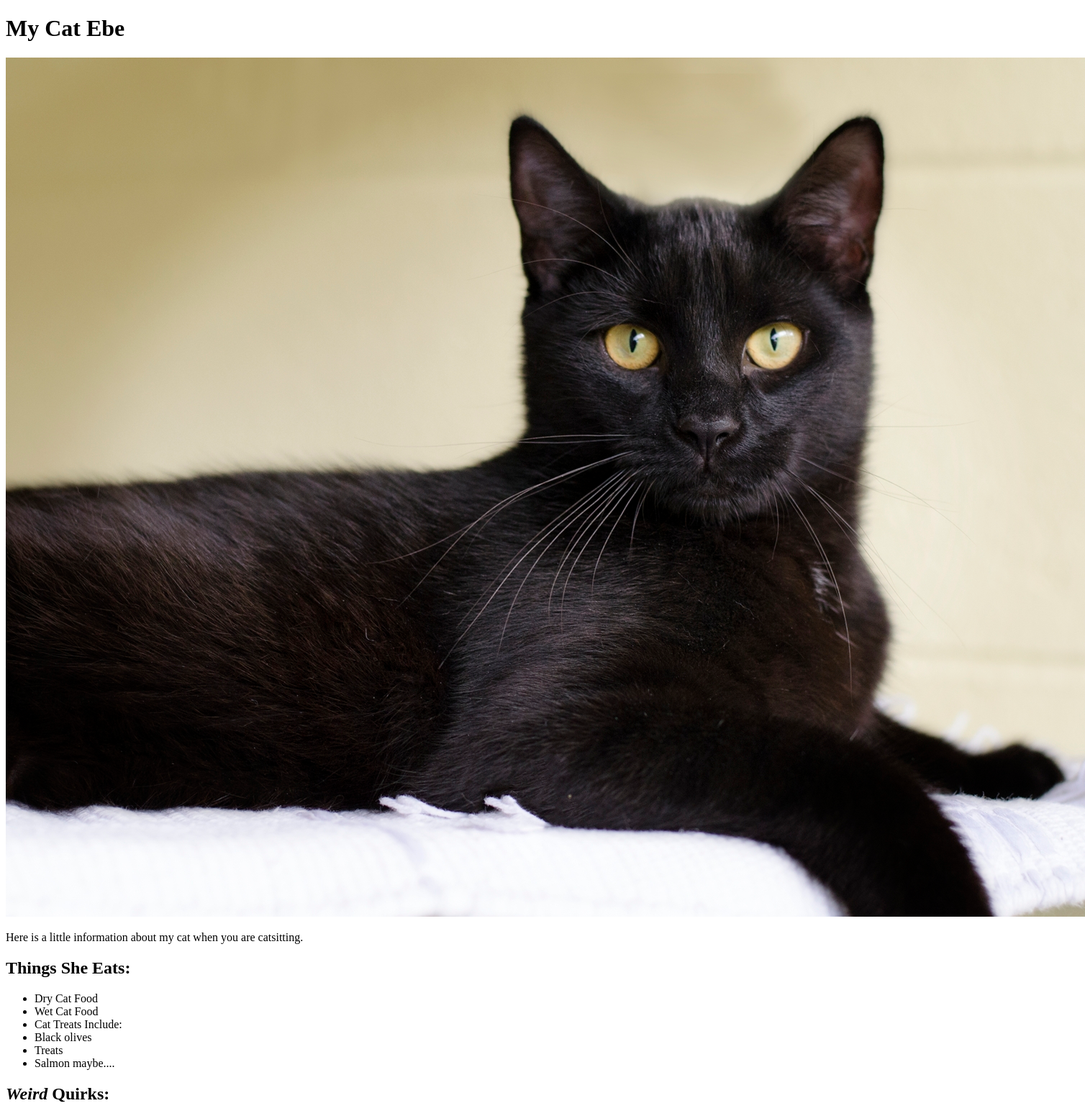
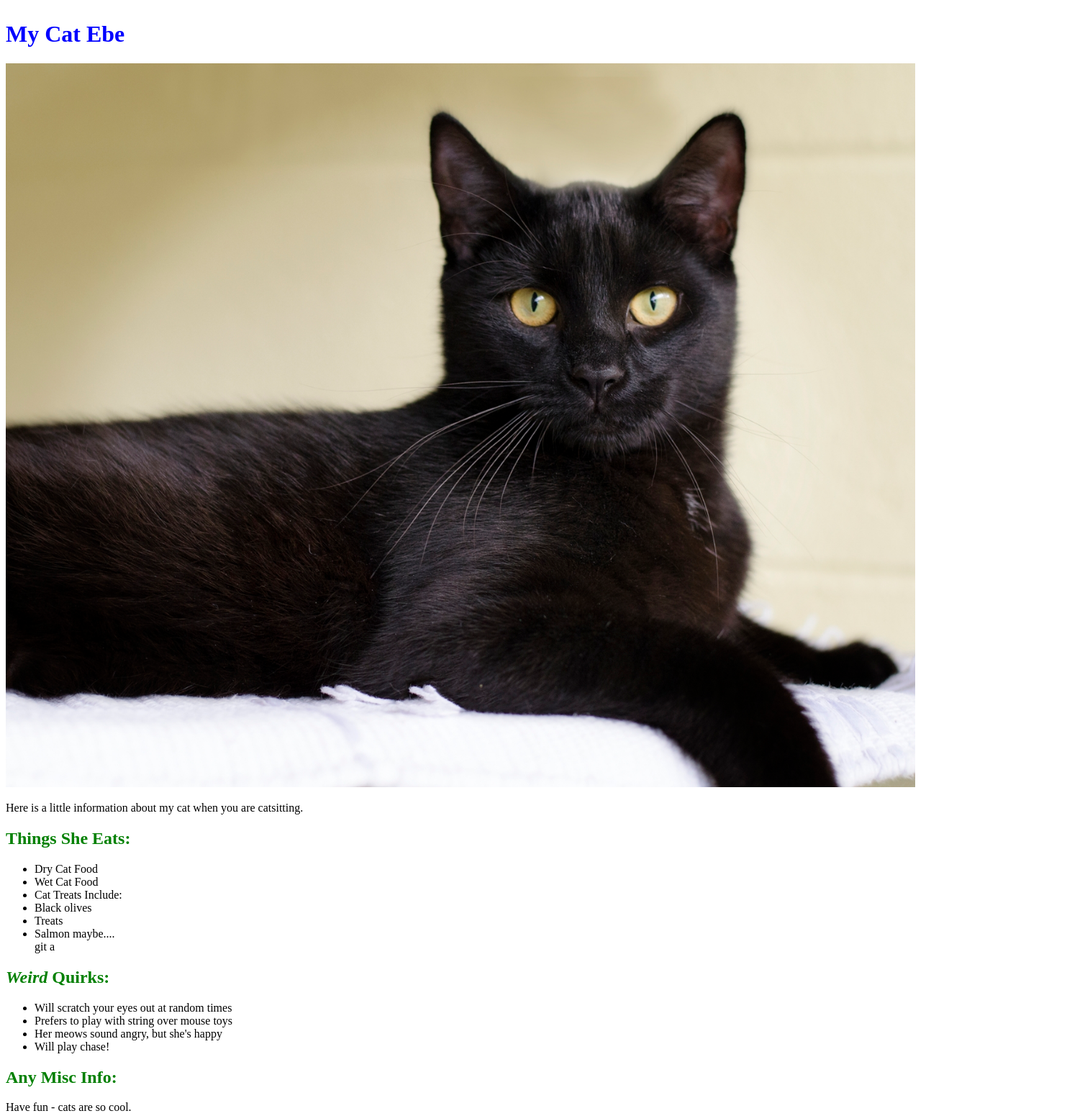
Before and after one commit to mandystar018/pet-websites, a plain HTML site: page index.html in a window 1280 px wide. Shown: the top 1551 px of the page at 72% size, 1508 px wide, since content can reach past the window. Drawn offline with Linux system fonts and the light colour scheme.

Commit message:
add h2 and body

```diff
--- a/index.html
+++ b/index.html
@@ -2,6 +2,7 @@
 <html lang="en-US">
 <head>
   <title>My Pet Website</title>
+  <link rel="stylesheet" href="style/style.css" type="text/css">
 </head>
 <body>
 <h1>My Cat Ebe</h1>
@@ -15,7 +16,7 @@
     <li>Cat Treats Include:</li>
       <li>Black olives</li>
       <li>Treats</li>
-      <li>Salmon maybe....</li>
+      <li>Salmon maybe....</li>git a
   </ul>
 
 <h2><em>Weird</em> Quirks:</h2>
--- /dev/null
+++ b/style/style.css
@@ -0,0 +1,14 @@
+body{
+  align-content: center;
+}
+h1 {
+  align-content: center;
+  color: blue;
+}
+img {
+  max-width: 100%;
+  height: auto;
+}
+h2 {
+  color: Green;
+}
```
